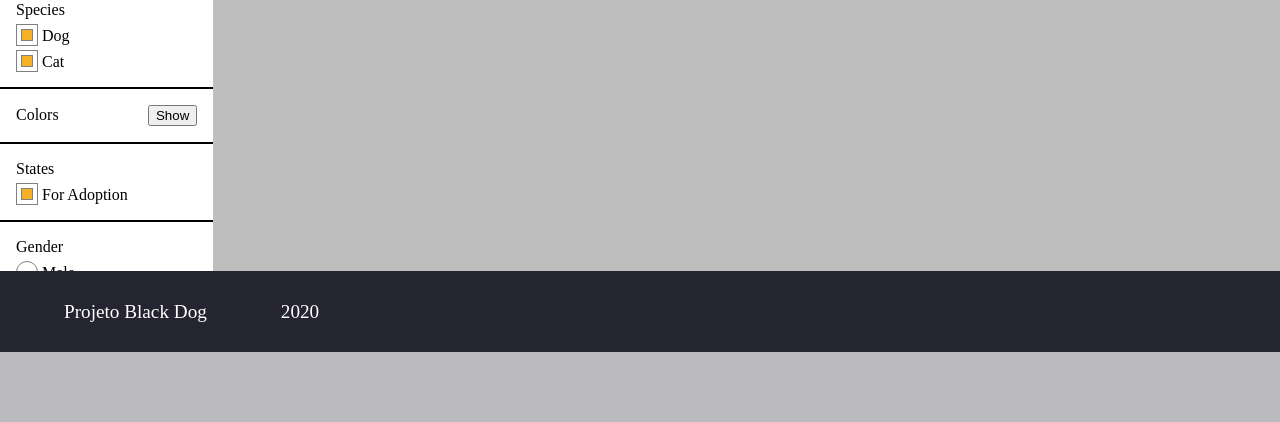
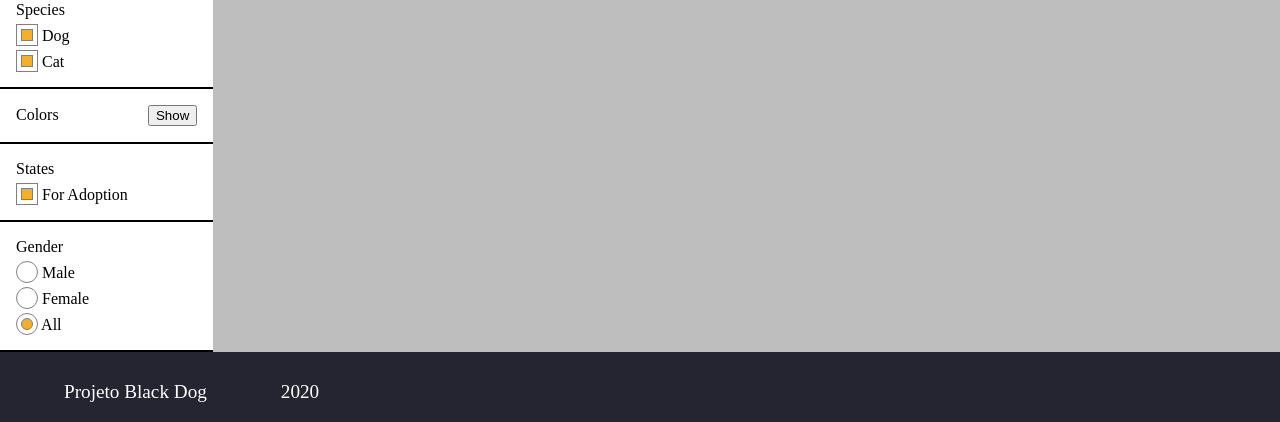
Before and after one commit to nuno-fao/LTW, a PHP site: page /pages/main.php in a window 1280 px wide. Shown: the part 462-884 px from the top of the page. Before the commit the page ends 814 px from the top, so only its background shows below. Run offline with PHP 8.4, Linux system fonts and the light colour scheme; data comes from the database, SQL or seed files in the repository.

Commit message:
Fixed footer

```diff
--- a/src/css/style.css
+++ b/src/css/style.css
@@ -3,6 +3,7 @@ body {
     width: 100%;
     position: relative;
     min-height: 100vh;
+    padding-bottom: 70px;
 }
 
 a:hover,
@@ -363,11 +364,13 @@ form textarea#proposal-text{
 .footer{
     background-color:  #252531;
     width: 100%;
+    bottom: 0;
+    margin: auto;
     position: absolute;
-    bottom: 0;
     left: 0;
     display: flex;
     flex-direction: row;
+    height: 70px;
 }
 
 .footer .text{
```
